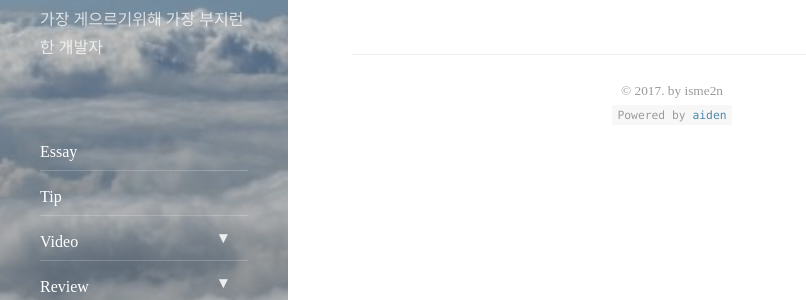
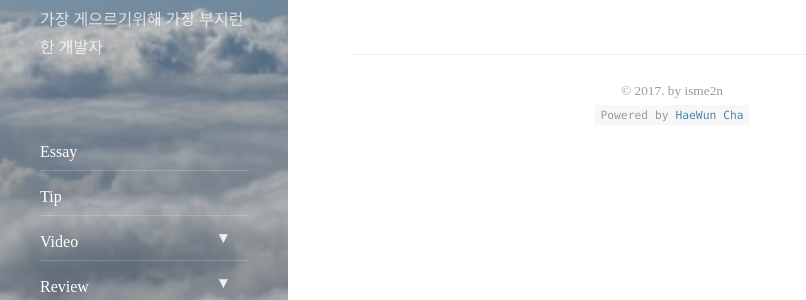
Before and after one commit to chahaun/chahaun.github.io, a Jekyll site: the page built from index.html, in a window 1280 px wide and 900 px high, scrolled down 590 px. Shown: the part 152-452 px from the top of the window, without its empty margins (0-806 px from the left). Built offline with Jekyll 4.4.1, drawn with Linux system fonts in a browser that asks for light colours; nearby versions of some CDN libraries; the list of posts is cut into pages by our own code.

Commit message:
Update footer.html

```diff
--- a/_includes/footer.html
+++ b/_includes/footer.html
@@ -4,6 +4,6 @@
     {{ site.copyright | markdownify }}
   {% endif %}
   <p>
-    <code>Powered by <a href="https://isme2n.github.io/">aiden</a></code>
+    <code>Powered by <a href="https://chahaun.github.io/">HaeWun Cha</a></code>
   </p>
 </footer>
```
